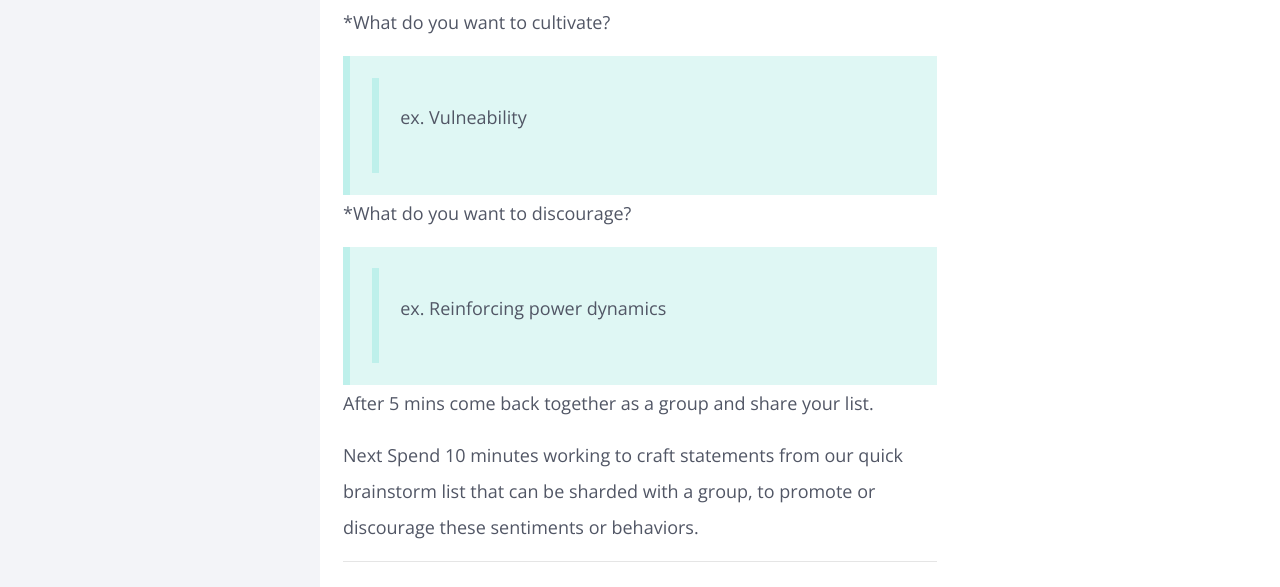
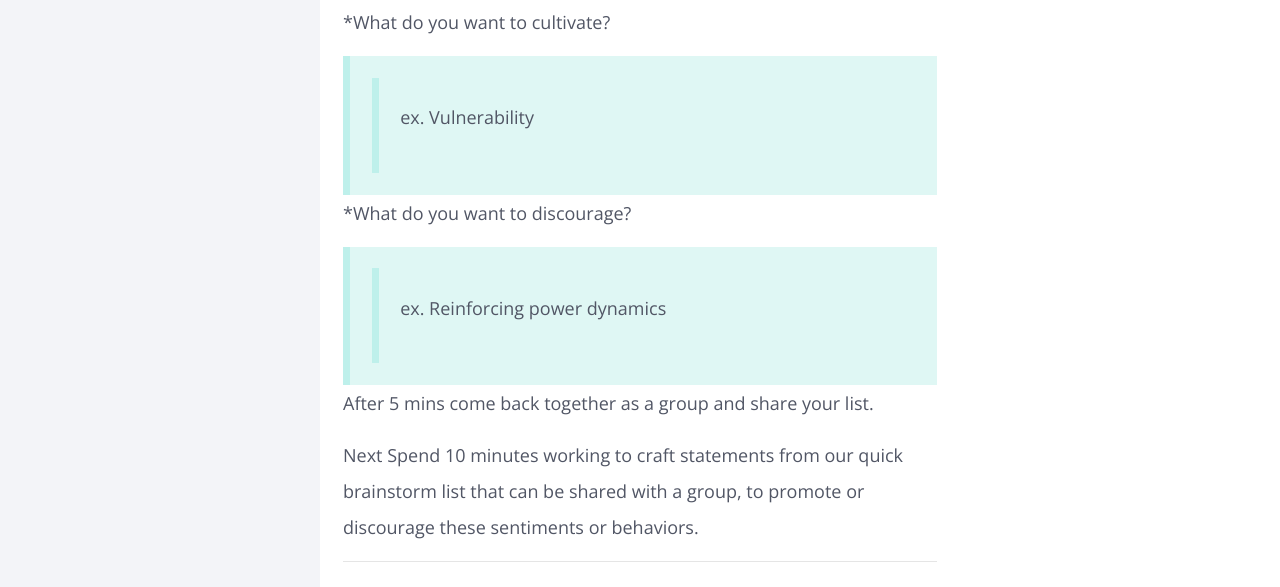
Before and after one commit to p2pu/advanced-facilitation, a Jekyll site: the page built from modules/Safe-Spaces/_posts/2000-01-03-brave-space-agreements.md, in a window 1280 px wide. Shown: the part 532-1119 px from the top of the page. Built offline with Jekyll 4.4.1, drawn with Linux system fonts in a browser that asks for light colours; nearby versions of some CDN libraries.

Commit message:
Update 2000-01-03-brave-space-agreements.md

```diff
--- a/modules/Safe-Spaces/_posts/2000-01-03-brave-space-agreements.md
+++ b/modules/Safe-Spaces/_posts/2000-01-03-brave-space-agreements.md
@@ -7,7 +7,7 @@ For this Activity let's split into small groups and take  5 minutes to first dec
 <br>
 
 *What do you want to cultivate?
->>ex. Vulneability
+>>ex. Vulnerability
 
 *What do you want to discourage?
 >>ex. Reinforcing power dynamics
@@ -16,4 +16,4 @@ For this Activity let's split into small groups and take  5 minutes to first dec
 After 5 mins come back together as a group and share your list.
 <br>
 
-Next Spend 10 minutes working to craft statements from our quick brainstorm list that can be sharded with a group, to promote or discourage these sentiments or behaviors.
+Next Spend 10 minutes working to craft statements from our quick brainstorm list that can be shared with a group, to promote or discourage these sentiments or behaviors.
```
